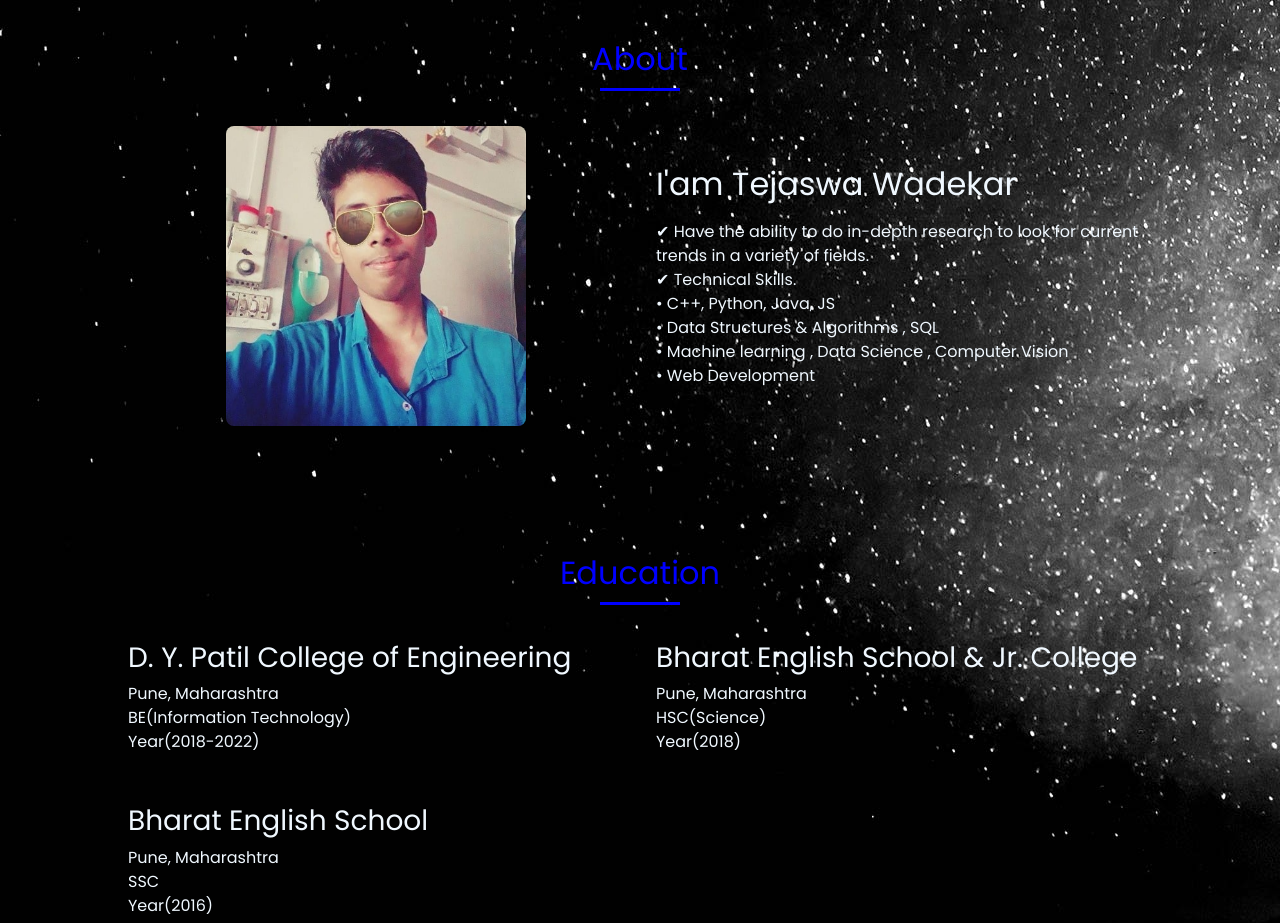
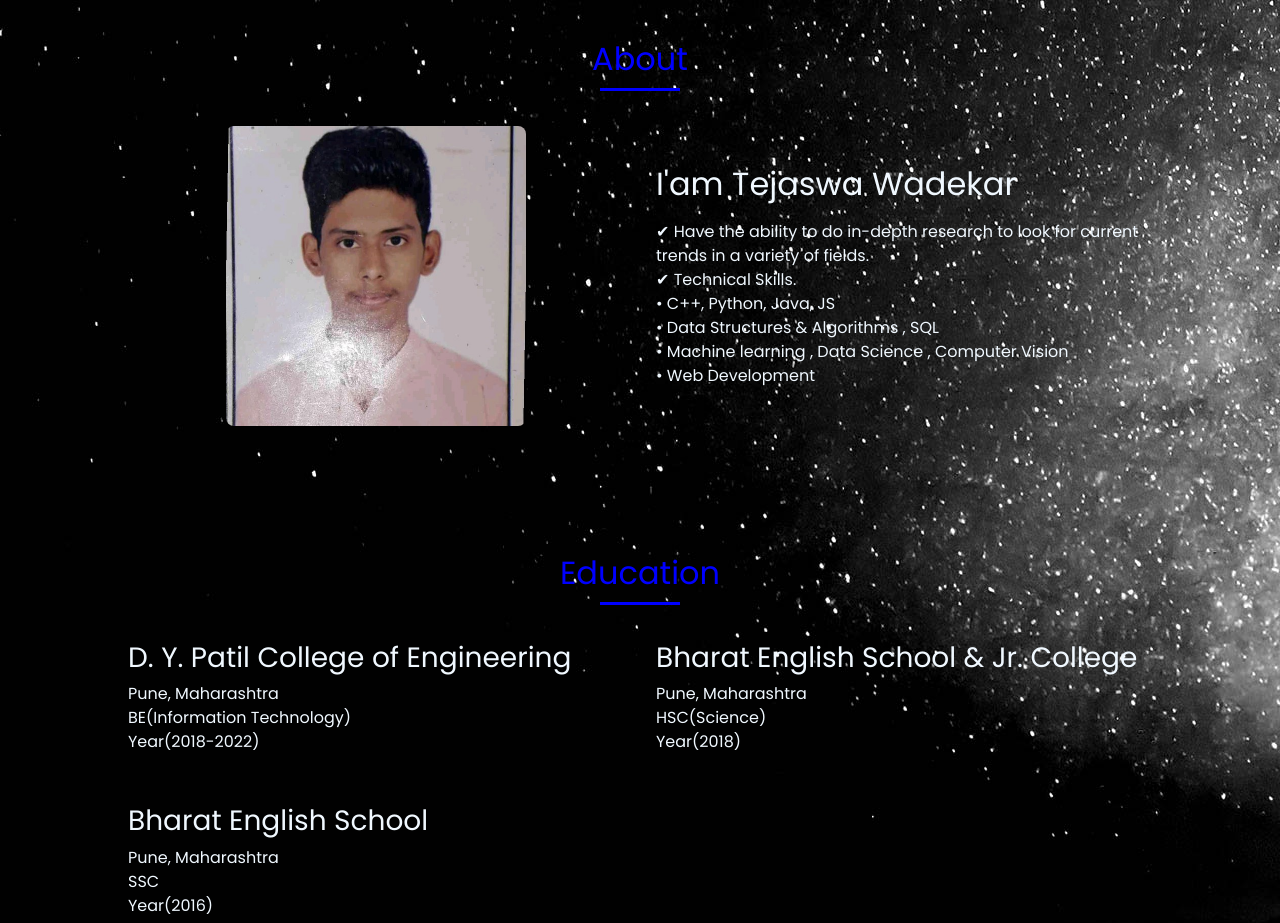
Before and after one commit to IMPERIALLEGEND/PortFolio, a plain HTML site: page index.html in a window 1280 px wide. Shown: the part 840-1763 px from the top of the page. Drawn offline with nearby package versions, Linux system fonts and the light colour scheme.

Commit message:
Changing profile pic

```diff
--- a/index.html
+++ b/index.html
@@ -70,7 +70,7 @@
 
                 <div class="about__container bd-grid">
                     <div class="about__img">
-                        <img src="img/Tejaswa Wadekar.jpg" alt="Tejaswa Wadekar">
+                        <img src="img/Tejaswa Wadekar2.jpg" alt="Tejaswa Wadekar">
                     </div>
 
                     <div>
```
Also changed, not shown: img/Tejaswa Wadekar2.jpg (added).
